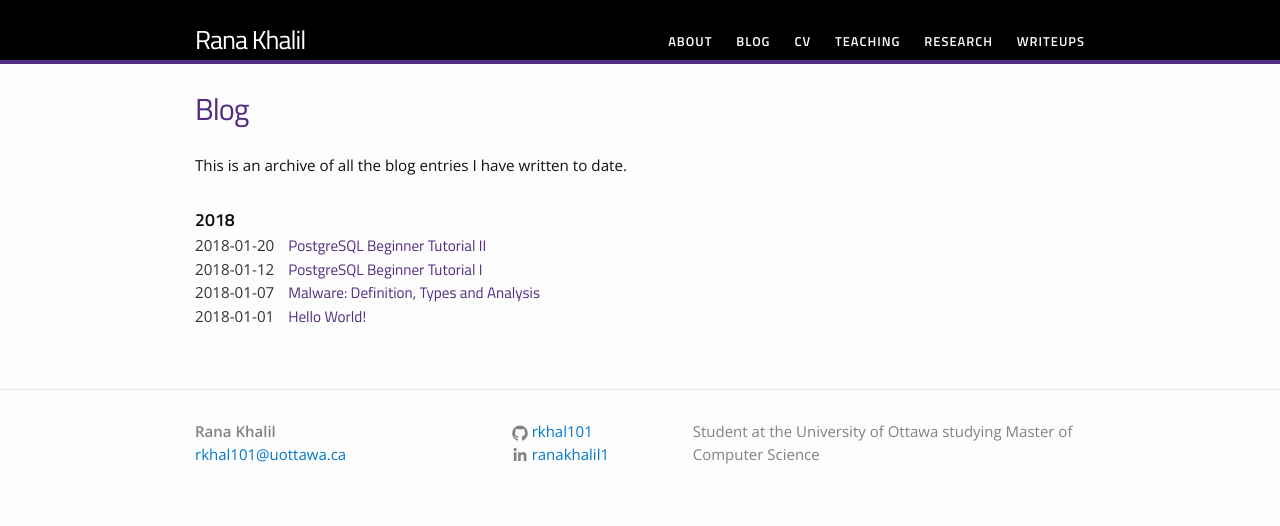
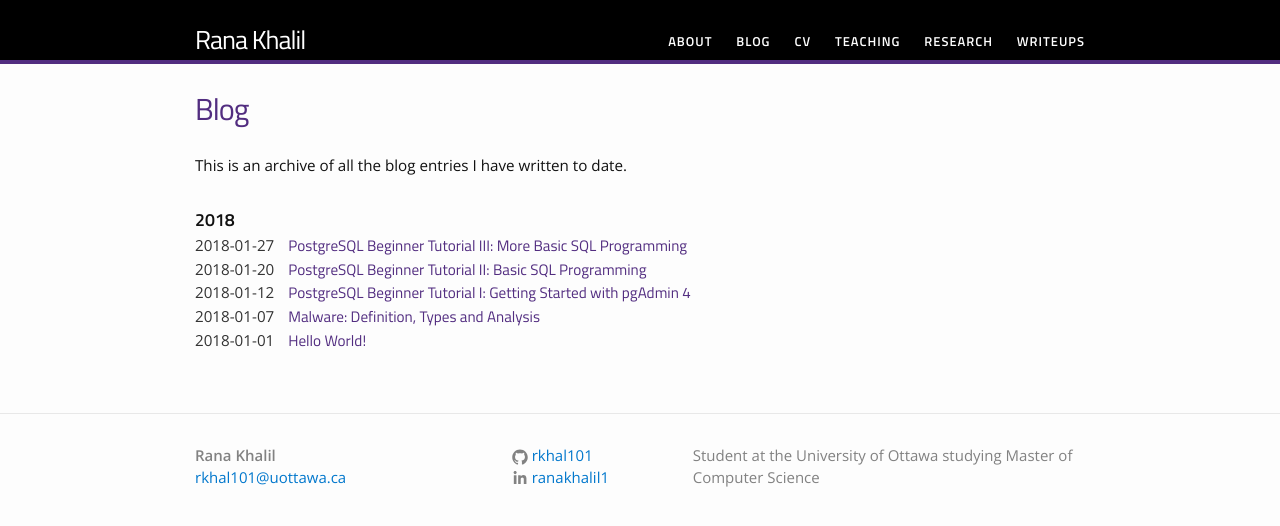
Before and after one commit to rkhal101/rkhal101.github.io, a Jekyll site: the page built from blog.md, in a window 1280 px wide. Shown: the top 526 px of the page. Built offline with Jekyll 4.4.1, drawn with Linux system fonts in a browser that asks for light colours; some of the changed lines change nothing that is shown.

Commit message:
added tutorial 3

````diff
--- a/_posts/databases/2018-01-12-postgresql-tutorial-1.md
+++ b/_posts/databases/2018-01-12-postgresql-tutorial-1.md
@@ -1,6 +1,6 @@
 ---
 layout: post
-title: "PostgreSQL Beginner Tutorial I"
+title: "PostgreSQL Beginner Tutorial I: Getting Started with pgAdmin 4"
 author: Rana Khalil
 categories: [databases]
 description: A beginner tutorial to PostgreSQL using pgAdmin 4.
--- a/_posts/databases/2018-01-20-postgresql-tutorial-2.md
+++ b/_posts/databases/2018-01-20-postgresql-tutorial-2.md
@@ -1,6 +1,6 @@
 ---
 layout: post
-title: "PostgreSQL Beginner Tutorial II"
+title: "PostgreSQL Beginner Tutorial II: Basic SQL Programming"
 author: Rana Khalil
 categories: [databases]
 description: A beginner tutorial to PostgreSQL using pgAdmin 4.
@@ -235,7 +235,7 @@ DELETE FROM Artwork;
 DELETE FROM Artist;
 ```
 
-This concludes our tutorial. In the next tutorial we will cover the remaining basic material in SQL programming.
+This concludes our tutorial. In the [next tutorial](/_posts/databases/postgresql_tutorial3) we will cover the remaining basic material in SQL programming.
 
 **References**:
 - Most of the examples and queries presented in this tutorial are taken from the CSI2132 lab 2 material that can be found [here](https://github.com/rkhal101/CSI2132-Databases-I/tree/master/labs/lab2).
--- /dev/null
+++ b/_posts/databases/2018-01-27-postgresql-tutorial-3.md
@@ -0,0 +1,155 @@
+---
+layout: post
+title: "PostgreSQL Beginner Tutorial III: More Basic SQL Programming"
+author: Rana Khalil
+categories: [databases]
+description: A beginner tutorial to PostgreSQL using pgAdmin 4.
+fullview: true
+permalink: /_posts/databases/postgresql_tutorial3
+---
+
+This blog covers part 3 of a series of tutorials explaining PostgreSQL. In the [previous tutorial](/_posts/databases/postgresql_tutorial2), we covered the basics of SQL programming which included the basic CREATE TABLE, INSERT, SELECT and DELETE statements. In this tutorial we'll go into more detail on the SELECT statement that involves single table queries and multiple table queries. We'll also cover the ALTER TABLE statement and the ORDER BY, GROUP BY and HAVING clauses.
+
+The topics covered are:
+- SQL ALTER TABLE statement
+- SQL SELECT statement (single table and multiple table queries)
+- SQL ORDER BY, GROUP BY and HAVING clauses
+
+Prerequisite tasks: Create a **laboratories** schema that includes the tables and data given in [tutorial 2](/_posts/databases/postgresql_tutorial2).
+
+## SQL ALTER TABLE Statement
+The SQL ALTER command can be used to add/drop columns in a table, change the definition of a column in a table and add/drop table constraints. The general syntax for the SQL ALTER TABLE command is:
+
+```*
+ALTER TABLE <table_name>
+ADD <column_name> <column_type>
+```
+
+Let's take our first example: Add the column "Nationality" with type VARCHAR(20) to the table Artist. Using the above syntax, the query should look like this:
+
+```*
+ALTER TABLE Artist ADD Nationality VARCHAR(20);
+```
+
+Now if we display all the columns in the table artist using the SELECT command, you should get the following table:
+
+<center><img src="/images/blogs/pgadmin-tutorial-3/add_column.png" width="80%" height="80%" style="border: 2px solid black"/></center><br>
+
+Notice that since we added the column to a table that already has data (rows) and we didn't set a default value in the query, the nationality column for that data will have NULL values.
+
+If you want to add a column with an additional integrity constraint, you use the following syntax:
+
+```*
+ALTER TABLE <table_name>
+ADD <column_name> <column_type> CONSTRAINT(<constraint>);
+```
+
+To demonstrate that, let's take our second example: Add a column "Cust_age" with type integer to the table Customer with the integrity constraint that the customer has to be older than 12. Using the above syntax, the query should look like this:
+
+```*
+ALTER TABLE Customer ADD Cust_age INTEGER CHECK(Cust_age > 12);
+```
+
+Now if you try to fill the entry that has Cust_id = 1 with Cust_age = 11:
+
+```*
+UPDATE Customer SET Cust_age=11 WHERE Cust_id=1;
+```
+
+ you'll correctly get a violates check constraint since the specified age is not bigger than 12.
+
+
+## SQL SELECT statement
+In the [previous tutorial](/_posts/databases/postgresql_tutorial2), we learned about the simple select-from-where block that was used to query a single table. For this tutorial, we'll start with explaining how to query multiple tables using the SELECT statement. Then we'll go through the GROUP BY, HAVING and ORDER BY clauses.
+
+The syntax to query **multiple tables** using the SQL SELECT statement is as follows:
+
+```*
+SELECT <attribute list>
+FROM  <table list>
+WHERE <condition>
+```
+
+To demonstrate that, let's take our third example: List the name and birthplace of the artist that painted "End of Summer". This query requires information from both the Artist table and Artwork table. Namely, the artist name can be taken from either table, but the BirthPlace is only available in the Artist table and the Title is only available in the Artwork table. Using the above syntax, the query should look like this:
+
+```*
+SELECT Artist.AName, BirthPlace
+FROM Artist, Artwork
+WHERE Artist.AName = Artwork.AName and Title='End of Summer';
+```
+First thing to notice over here is that the attribute/column name AName is prefixed with the table it comes from, whereas the attribute BirthPlace is not. The reason behind that is that AName exists in both the tables Artist and Artwork. So if it is not prefixed with the table name, the compiler will not know which table it came from and therefore you will get the error "column reference "aname" is ambiguous". Second thing to notice is the condition Artist.AName = Artwork.AName in the WHERE clause. This condition is called a **join condition** because it combines the two tables Artist and Artwork whenever the name of the artist in the Artist table is the same as the name of the Artist in the Artwork table.
+
+
+The **ORDER BY** clause is used to specify the order for displaying the results in a query. The syntax to use the **ORDER BY** clause in the SELECT statement is:
+```*
+SELECT <attribute list>
+FROM <table list>
+WHERE <condition>
+ORDER BY <attribute list>
+```
+
+To demonstrate that, let's take our fourth example: List the names and ages of artists and order the results by age.  Using the above syntax, the query should look like this:
+
+```*
+SELECT AName, Age
+FROM Artist
+ORDER BY Age;
+```
+
+When the query is executed, you should get a list of names and ages of artists that are ordered by increasing age.
+
+<center><img src="/images/blogs/pgadmin-tutorial-3/order_age.png" width="40%" height="40%" style="border: 2px solid black"/></center><br>
+
+The **GROUP BY** clause is used to group/gather all the rows together that contain the data in the columns specified in the GROUP BY clause. The clause can also be used to perform aggregate functions such as sum, avg and count on one or more columns. The syntax to use the **GROUP BY** clause in the SELECT statement is:
+
+```*
+SELECT <attribute list>
+FROM <table list>
+WHERE <condition>
+GROUP BY <grouping attributes>
+```
+
+Note that if an attribute appears in the SELECT query it has to appear in the GROUP BY statement unless it is part of an aggregate function. Also, an aggregate function cannot appear in the SELECT query unless the query contains a GROUP BY clause.
+
+In order for us to demonstrate the GROUP BY functionality with an example, we need to add an extra row to the Artist table:
+
+```*
+INSERT INTO Artist(AName, Birthplace, Style, Age, Nationality) VALUES ('Andrew', 'Montreal', 'Modern', 33, 'Canada');
+```
+
+The fifth example will make use of both an aggregate function and a GROUP BY clause. Let's take the following query: For every Artist style, list the maximum age of the Artist. Using the above syntax, the query should look like this:
+
+```*
+Select max(Age), Style
+from Artist
+Group by Style;
+```
+
+Notice that in our data, each style is unique to the artist except for the style "Modern" that is used by two artists "Joseph" and "Andrews" of ages "31" and "33". Since we use the aggregate function max that displays the maximum age of each style, you only see one entry for the style "Modern" with the maximum age "33".
+
+<center><img src="/images/blogs/pgadmin-tutorial-3/group_by.png" width="60%" height="60%" style="border: 2px solid black"/></center><br>
+
+A **HAVING** clause can appear in conjunction with a GROUP BY clause if the groups have to satisfy a set of conditions. The syntax to use the **HAVAING** clause in the SELECT statement is:
+
+```*
+SELECT <attribute list>
+FROM <table list>
+WHERE <condition>
+GROUP BY <grouping attributes>
+HAVING <group selection conditions>
+```
+
+To demonstrate that, let's take our sixth example: For every Artist style, list the maximum age of the artist such that the maximum age cannot exceed 80. Using the above syntax, the query should look like this:
+
+```*
+Select max(Age), Style
+from Artist
+Group by Style
+HAVING max(Age) < 81;
+```
+The group selection condition should now remove the "Impressionism" style from the resulting table.
+
+This concludes our tutorial. In the next tutorial we will cover advanced SQL queries.
+
+**References**:
+- Most of the examples and queries presented in this tutorial are taken from the CSI2132 lab 3 material that can be found [here](https://github.com/rkhal101/CSI2132-Databases-I/tree/master/labs/lab3).
````
Also changed, not shown: images/blogs/pgadmin-tutorial-3/add_column.png (added), images/blogs/pgadmin-tutorial-3/group_by.png (added), images/blogs/pgadmin-tutorial-3/order_age.png (added).
